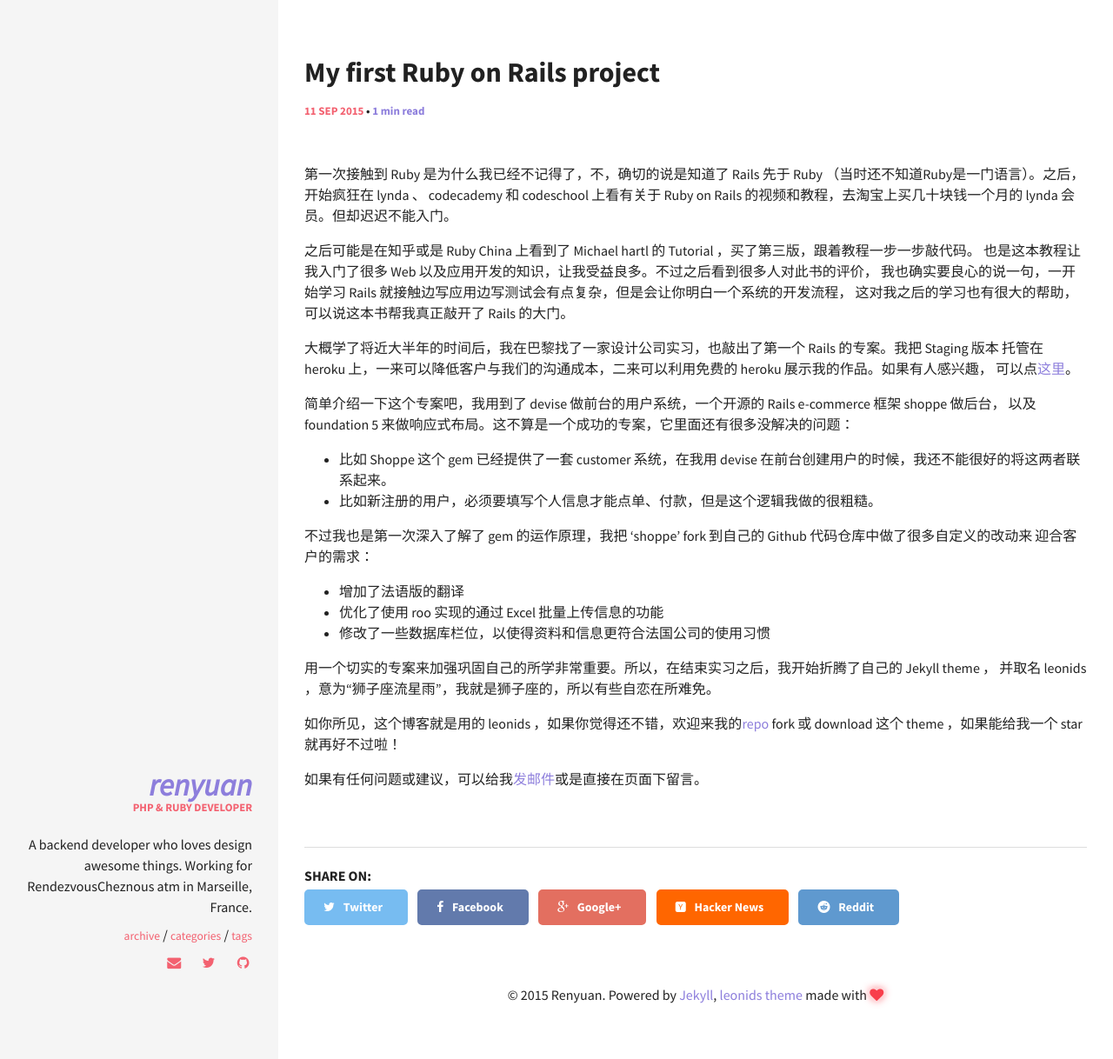
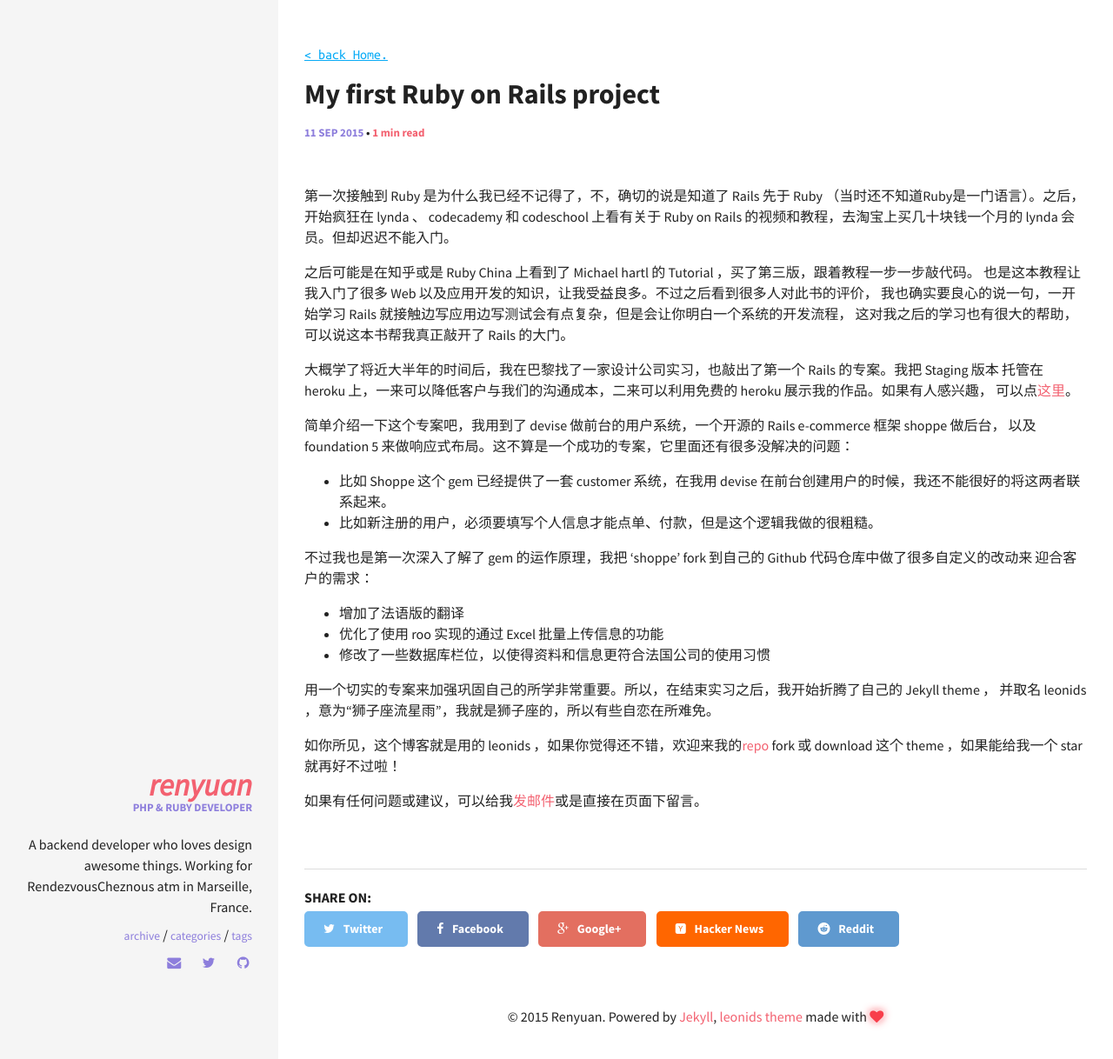
Before and after one commit to renyuanz/leonids, a Jekyll site: the page built from _posts/2015-09-11-my-first-rails-project.md, in a window 1280 px wide. Shown: the top 1218 px of the page at 87% size. Built offline with Jekyll 4.4.1, drawn with Linux system fonts in a browser that asks for light colours; comment, search, counter and statistics services are not loaded.

Commit message:
Add a back home button to post layout

```diff
--- a/_layouts/post.html
+++ b/_layouts/post.html
@@ -2,6 +2,9 @@
 layout: default
 ---
 
+<div class="back-home">
+  <a href="{{ site.url }}/">< back Home.</a>
+</div>
 {% if page.image.feature %}
 <div class="post-image-feature">
   <img class="feature-image" src=
--- a/_sass/components/_variables.scss
+++ b/_sass/components/_variables.scss
@@ -65,8 +65,8 @@
 $background-color: #f5f5f5;
 
 $white:            #fff;
-$primary:          #8d7edc;
-$secondary:        #F36170;
+$primary:          #F36170;
+$secondary:        #8d7edc;
 $success:          #65e892;
 $danger:           #f83e4b;
 $warning:          #F5A623;
--- a/_sass/pages/_post.scss
+++ b/_sass/pages/_post.scss
@@ -29,6 +29,14 @@
 // Post Section
 section.post {
 	margin-bottom: 80px;
+}
+
+// Back home button
+
+.back-home a {
+  color: $info;
+  text-decoration: underline;
+  font-family: $font-family-monospace;
 }
 
 // Post title
```
Also changed, not shown: _posts/2015-09-11-my-first-rails-project.md (renamed from _posts/2015-09-11-这大半年的总结.md).
